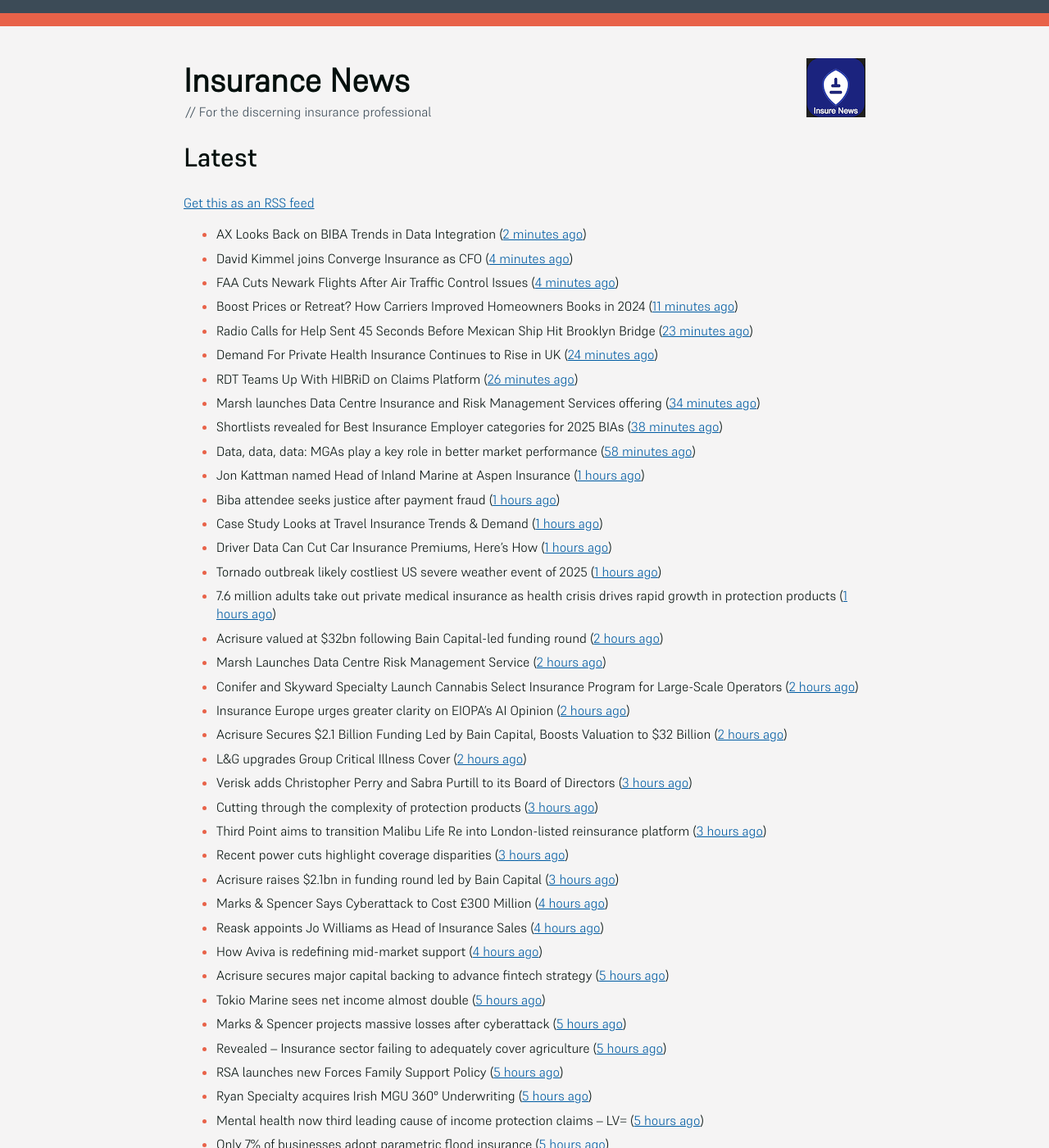
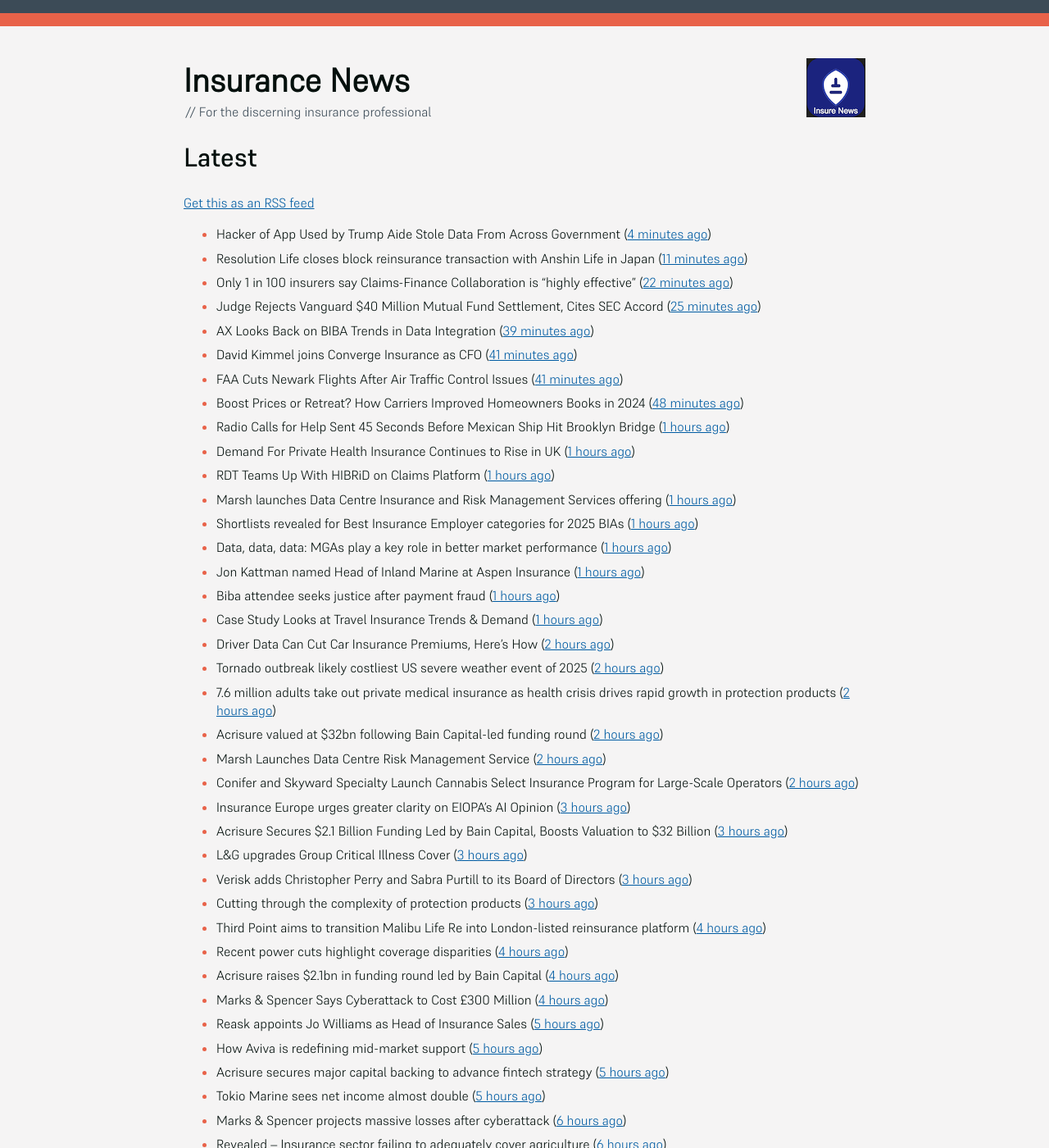
Before and after one commit to mat-0/feeds.thechels.uk, a Jekyll site: the page built from index.md, in a window 1280 px wide and 1400 px high. Shown: the whole window at 82% size. Built offline with Jekyll 4.4.1, drawn with Linux system fonts in a browser that asks for light colours; some of the changed text lies outside the part shown.

Commit message:
New Feed

```diff
--- a/index.md
+++ b/index.md
@@ -8,69 +8,72 @@ description: Latest Updates
 [Get this as an RSS feed](/feed.rss)
 
 <!-- news_marker starts -->
-- AX Looks Back on BIBA Trends in Data Integration ([2 minutes ago](https://insurance-edge.net/2025/05/21/ax-looks-back-on-biba-trends-in-data-integration/))
-- David Kimmel joins Converge Insurance as CFO ([4 minutes ago](https://www.reinsurancene.ws/david-kimmel-joins-converge-insurance-as-cfo/))
-- FAA Cuts Newark Flights After Air Traffic Control Issues ([4 minutes ago](https://www.insurancejournal.com/news/east/2025/05/21/824589.htm))
-- Boost Prices or Retreat? How Carriers Improved Homeowners Books in 2024 ([11 minutes ago](https://www.insurancejournal.com/news/national/2025/05/21/824587.htm))
-- Radio Calls for Help Sent 45 Seconds Before Mexican Ship Hit Brooklyn Bridge ([23 minutes ago](https://www.insurancejournal.com/news/east/2025/05/21/824582.htm))
-- Demand For Private Health Insurance Continues to Rise in UK ([24 minutes ago](https://insurance-edge.net/2025/05/21/demand-for-private-health-insurance-continues-to-rise-in-uk/))
-- RDT Teams Up With HIBRiD on Claims Platform ([26 minutes ago](https://insurance-edge.net/2025/05/21/rdt-teams-up-with-hibrid-on-claims-platform/))
-- Marsh launches Data Centre Insurance and Risk Management Services offering ([34 minutes ago](https://www.reinsurancene.ws/marsh-launches-data-centre-insurance-and-risk-management-services-offering/))
-- Shortlists revealed for Best Insurance Employer categories for 2025 BIAs ([38 minutes ago](https://www.postonline.co.uk/broker/7957793/shortlists-revealed-for-best-insurance-employer-categories-for-2025-bias))
-- Data, data, data: MGAs play a key role in better market performance ([58 minutes ago](https://www.insurancebusinessmag.com/uk/news/columns/data-data-data-mgas-play-a-key-role-in-better-market-performance-536399.aspx))
+- Hacker of App Used by Trump Aide Stole Data From Across Government ([4 minutes ago](https://www.insurancejournal.com/news/national/2025/05/21/824594.htm))
+- Resolution Life closes block reinsurance transaction with Anshin Life in Japan ([11 minutes ago](https://www.reinsurancene.ws/resolution-life-closes-block-reinsurance-transaction-with-anshin-life-in-japan/))
+- Only 1 in 100 insurers say Claims-Finance Collaboration is “highly effective” ([22 minutes ago](https://ifamagazine.com/only-1-in-100-insurers-say-claims-finance-collaboration-is-highly-effective/))
+- Judge Rejects Vanguard $40 Million Mutual Fund Settlement, Cites SEC Accord ([25 minutes ago](https://www.insurancejournal.com/news/east/2025/05/21/824595.htm))
+- AX Looks Back on BIBA Trends in Data Integration ([39 minutes ago](https://insurance-edge.net/2025/05/21/ax-looks-back-on-biba-trends-in-data-integration/))
+- David Kimmel joins Converge Insurance as CFO ([41 minutes ago](https://www.reinsurancene.ws/david-kimmel-joins-converge-insurance-as-cfo/))
+- FAA Cuts Newark Flights After Air Traffic Control Issues ([41 minutes ago](https://www.insurancejournal.com/news/east/2025/05/21/824589.htm))
+- Boost Prices or Retreat? How Carriers Improved Homeowners Books in 2024 ([48 minutes ago](https://www.insurancejournal.com/news/national/2025/05/21/824587.htm))
+- Radio Calls for Help Sent 45 Seconds Before Mexican Ship Hit Brooklyn Bridge ([1 hours ago](https://www.insurancejournal.com/news/east/2025/05/21/824582.htm))
+- Demand For Private Health Insurance Continues to Rise in UK ([1 hours ago](https://insurance-edge.net/2025/05/21/demand-for-private-health-insurance-continues-to-rise-in-uk/))
+- RDT Teams Up With HIBRiD on Claims Platform ([1 hours ago](https://insurance-edge.net/2025/05/21/rdt-teams-up-with-hibrid-on-claims-platform/))
+- Marsh launches Data Centre Insurance and Risk Management Services offering ([1 hours ago](https://www.reinsurancene.ws/marsh-launches-data-centre-insurance-and-risk-management-services-offering/))
+- Shortlists revealed for Best Insurance Employer categories for 2025 BIAs ([1 hours ago](https://www.postonline.co.uk/broker/7957793/shortlists-revealed-for-best-insurance-employer-categories-for-2025-bias))
+- Data, data, data: MGAs play a key role in better market performance ([1 hours ago](https://www.insurancebusinessmag.com/uk/news/columns/data-data-data-mgas-play-a-key-role-in-better-market-performance-536399.aspx))
 - Jon Kattman named Head of Inland Marine at Aspen Insurance ([1 hours ago](https://www.reinsurancene.ws/jon-kattman-named-head-of-inland-marine-at-aspen-insurance/))
 - Biba attendee seeks justice after payment fraud ([1 hours ago](https://www.postonline.co.uk/news/7957800/biba-attendee-seeks-justice-after-payment-fraud))
 - Case Study Looks at Travel Insurance Trends & Demand ([1 hours ago](https://insurance-edge.net/2025/05/21/case-study-looks-at-travel-insurance-trends-demand/))
-- Driver Data Can Cut Car Insurance Premiums, Here’s How ([1 hours ago](https://insurance-edge.net/2025/05/21/driver-data-can-cut-car-insurance-premiums-heres-how/))
-- Tornado outbreak likely costliest US severe weather event of 2025 ([1 hours ago](https://www.reinsurancene.ws/tornado-outbreak-likely-costliest-us-severe-weather-event-of-2025/))
-- 7.6 million adults take out private medical insurance as health crisis drives rapid growth in protection products ([1 hours ago](https://ifamagazine.com/7-6-million-adults-take-out-private-medical-insurance-as-health-crisis-drives-rapid-growth-in-protection-products/))
+- Driver Data Can Cut Car Insurance Premiums, Here’s How ([2 hours ago](https://insurance-edge.net/2025/05/21/driver-data-can-cut-car-insurance-premiums-heres-how/))
+- Tornado outbreak likely costliest US severe weather event of 2025 ([2 hours ago](https://www.reinsurancene.ws/tornado-outbreak-likely-costliest-us-severe-weather-event-of-2025/))
+- 7.6 million adults take out private medical insurance as health crisis drives rapid growth in protection products ([2 hours ago](https://ifamagazine.com/7-6-million-adults-take-out-private-medical-insurance-as-health-crisis-drives-rapid-growth-in-protection-products/))
 - Acrisure valued at $32bn following Bain Capital-led funding round ([2 hours ago](https://www.postonline.co.uk/broker/7957799/acrisure-valued-at-32bn-following-bain-capital-led-funding-round))
 - Marsh Launches Data Centre Risk Management Service ([2 hours ago](https://insurance-edge.net/2025/05/21/marsh-launches-data-centre-risk-management-service/))
 - Conifer and Skyward Specialty Launch Cannabis Select Insurance Program for Large-Scale Operators ([2 hours ago](https://www.insurtechinsights.com/conifer-and-skyward-specialty-launch-cannabis-select-insurance-program-for-large-scale-operators/))
-- Insurance Europe urges greater clarity on EIOPA’s AI Opinion ([2 hours ago](https://www.reinsurancene.ws/insurance-europe-urges-greater-clarity-on-eiopas-ai-opinion/))
-- Acrisure Secures $2.1 Billion Funding Led by Bain Capital, Boosts Valuation to $32 Billion ([2 hours ago](https://www.insurtechinsights.com/acrisure-secures-2-1-billion-funding-led-by-bain-capital-boosts-valuation-to-32-billion/))
-- L&G upgrades Group Critical Illness Cover ([2 hours ago](https://ifamagazine.com/lg-upgrades-group-critical-illness-cover/))
+- Insurance Europe urges greater clarity on EIOPA’s AI Opinion ([3 hours ago](https://www.reinsurancene.ws/insurance-europe-urges-greater-clarity-on-eiopas-ai-opinion/))
+- Acrisure Secures $2.1 Billion Funding Led by Bain Capital, Boosts Valuation to $32 Billion ([3 hours ago](https://www.insurtechinsights.com/acrisure-secures-2-1-billion-funding-led-by-bain-capital-boosts-valuation-to-32-billion/))
+- L&G upgrades Group Critical Illness Cover ([3 hours ago](https://ifamagazine.com/lg-upgrades-group-critical-illness-cover/))
 - Verisk adds Christopher Perry and Sabra Purtill to its Board of Directors ([3 hours ago](https://www.reinsurancene.ws/verisk-adds-christopher-perry-and-sabra-purtill-to-its-board-of-directors/))
 - Cutting through the complexity of protection products ([3 hours ago](https://ifamagazine.com/cutting-through-the-complexity-of-protection-products/))
-- Third Point aims to transition Malibu Life Re into London-listed reinsurance platform ([3 hours ago](https://www.reinsurancene.ws/third-point-aims-to-transition-malibu-life-re-into-london-listed-reinsurance-platform/))
-- Recent power cuts highlight coverage disparities ([3 hours ago](https://www.postonline.co.uk/commercial/7957791/recent-power-cuts-highlight-coverage-disparities))
-- Acrisure raises $2.1bn in funding round led by Bain Capital ([3 hours ago](https://www.reinsurancene.ws/acrisure-raises-2-1bn-in-funding-round-led-by-bain-capital/))
+- Third Point aims to transition Malibu Life Re into London-listed reinsurance platform ([4 hours ago](https://www.reinsurancene.ws/third-point-aims-to-transition-malibu-life-re-into-london-listed-reinsurance-platform/))
+- Recent power cuts highlight coverage disparities ([4 hours ago](https://www.postonline.co.uk/commercial/7957791/recent-power-cuts-highlight-coverage-disparities))
+- Acrisure raises $2.1bn in funding round led by Bain Capital ([4 hours ago](https://www.reinsurancene.ws/acrisure-raises-2-1bn-in-funding-round-led-by-bain-capital/))
 - Marks & Spencer Says Cyberattack to Cost £300 Million ([4 hours ago](https://www.insurancejournal.com/news/international/2025/05/21/824570.htm))
-- Reask appoints Jo Williams as Head of Insurance Sales ([4 hours ago](https://www.reinsurancene.ws/reask-appoints-jo-williams-as-head-of-insurance-sales/))
-- How Aviva is redefining mid-market support ([4 hours ago](https://www.insurancebusinessmag.com/uk/news/breaking-news/how-aviva-is-redefining-midmarket-support-535375.aspx))
+- Reask appoints Jo Williams as Head of Insurance Sales ([5 hours ago](https://www.reinsurancene.ws/reask-appoints-jo-williams-as-head-of-insurance-sales/))
+- How Aviva is redefining mid-market support ([5 hours ago](https://www.insurancebusinessmag.com/uk/news/breaking-news/how-aviva-is-redefining-midmarket-support-535375.aspx))
 - Acrisure secures major capital backing to advance fintech strategy ([5 hours ago](https://www.insurancebusinessmag.com/uk/news/breaking-news/acrisure-secures-major-capital-backing-to-advance-fintech-strategy-536392.aspx))
 - Tokio Marine sees net income almost double ([5 hours ago](https://www.insurancebusinessmag.com/uk/news/breaking-news/tokio-marine-sees-net-income-almost-double-536377.aspx))
-- Marks & Spencer projects massive losses after cyberattack ([5 hours ago](https://www.insurancebusinessmag.com/uk/news/cyber/marks-and-spencer-projects-massive-losses-after-cyberattack-536391.aspx))
-- Revealed – Insurance sector failing to adequately cover agriculture ([5 hours ago](https://www.insurancebusinessmag.com/uk/news/breaking-news/revealed--insurance-sector-failing-to-adequately-cover-agriculture-536376.aspx))
-- RSA launches new Forces Family Support Policy ([5 hours ago](https://www.insurancebusinessmag.com/uk/news/breaking-news/rsa-launches-new-forces-family-support-policy-536375.aspx))
-- Ryan Specialty acquires Irish MGU 360° Underwriting ([5 hours ago](https://www.reinsurancene.ws/ryan-specialty-acquires-irish-mgu-360-underwriting/))
-- Mental health now third leading cause of income protection claims – LV= ([5 hours ago](https://www.insurancebusinessmag.com/uk/news/life-insurance/mental-health-now-third-leading-cause-of-income-protection-claims--lv-536390.aspx))
-- Only 7% of businesses adopt parametric flood insurance ([5 hours ago](https://www.postonline.co.uk/news/7957796/only-7-of-businesses-adopt-parametric-flood-insurance))
-- Xceedance gets CII accreditation for catastrophe risk modelling training programme ([5 hours ago](https://www.insurancebusinessmag.com/uk/news/catastrophe/xceedance-gets-cii-accreditation-for-catastrophe-risk-modelling-training-programme-536374.aspx))
+- Marks & Spencer projects massive losses after cyberattack ([6 hours ago](https://www.insurancebusinessmag.com/uk/news/cyber/marks-and-spencer-projects-massive-losses-after-cyberattack-536391.aspx))
+- Revealed – Insurance sector failing to adequately cover agriculture ([6 hours ago](https://www.insurancebusinessmag.com/uk/news/breaking-news/revealed--insurance-sector-failing-to-adequately-cover-agriculture-536376.aspx))
+- RSA launches new Forces Family Support Policy ([6 hours ago](https://www.insurancebusinessmag.com/uk/news/breaking-news/rsa-launches-new-forces-family-support-policy-536375.aspx))
+- Mental health now third leading cause of income protection claims – LV= ([6 hours ago](https://www.insurancebusinessmag.com/uk/news/life-insurance/mental-health-now-third-leading-cause-of-income-protection-claims--lv-536390.aspx))
+- Only 7% of businesses adopt parametric flood insurance ([6 hours ago](https://www.postonline.co.uk/news/7957796/only-7-of-businesses-adopt-parametric-flood-insurance))
+- Xceedance gets CII accreditation for catastrophe risk modelling training programme ([6 hours ago](https://www.insurancebusinessmag.com/uk/news/catastrophe/xceedance-gets-cii-accreditation-for-catastrophe-risk-modelling-training-programme-536374.aspx))
 - Thoma Bravo’s Nearmap to Buy Insurance Tech Firm Itel for Over $1.3B ([6 hours ago](https://www.insurancejournal.com/news/national/2025/05/21/824558.htm))
-- Europe’s Farm Sector Loses €28 Billion a Year From Climate Risks ([6 hours ago](https://www.insurancejournal.com/news/international/2025/05/21/824536.htm))
-- World Insurance Adds Two Agencies in South Carolina ([6 hours ago](https://www.insurancejournal.com/news/southeast/2025/05/21/824482.htm))
-- Alphabet’s Waymo Gets California Nod for Robotaxi Expansion in Bay Area ([6 hours ago](https://www.insurancejournal.com/news/west/2025/05/21/824562.htm))
-- Carrying on caravanning – courtesy of insurance ([6 hours ago](https://www.postonline.co.uk/personal/7957724/carrying-on-caravanning-%E2%80%93-courtesy-of-insurance))
-- Could aviation insurance be about to skyrocket? ([6 hours ago](https://www.postonline.co.uk/commercial/7957567/could-aviation-insurance-be-about-to-skyrocket))
-- How insurers should tackle the luxury watch theft crisis ([6 hours ago](https://www.postonline.co.uk/claims/7957407/how-insurers-should-tackle-the-luxury-watch-theft-crisis))
+- Europe’s Farm Sector Loses €28 Billion a Year From Climate Risks ([7 hours ago](https://www.insurancejournal.com/news/international/2025/05/21/824536.htm))
+- World Insurance Adds Two Agencies in South Carolina ([7 hours ago](https://www.insurancejournal.com/news/southeast/2025/05/21/824482.htm))
+- Alphabet’s Waymo Gets California Nod for Robotaxi Expansion in Bay Area ([7 hours ago](https://www.insurancejournal.com/news/west/2025/05/21/824562.htm))
+- Carrying on caravanning – courtesy of insurance ([7 hours ago](https://www.postonline.co.uk/personal/7957724/carrying-on-caravanning-%E2%80%93-courtesy-of-insurance))
+- Could aviation insurance be about to skyrocket? ([7 hours ago](https://www.postonline.co.uk/commercial/7957567/could-aviation-insurance-be-about-to-skyrocket))
+- How insurers should tackle the luxury watch theft crisis ([7 hours ago](https://www.postonline.co.uk/claims/7957407/how-insurers-should-tackle-the-luxury-watch-theft-crisis))
 - Ransomware claims costly but stabilized in 2024, Coalition ([15 hours ago](https://www.dig-in.com/news/ransomware-claims-costly-but-stabilized-in-2024-coalition))
-- MGAs: Turning financial infrastructure into a strategic advantage ([15 hours ago](https://www.dig-in.com/opinion/turning-financial-infrastructure-into-a-strategic-advantage))
-- Insurers must manage governance and bias to comply with AI regulation, experts say ([15 hours ago](https://www.dig-in.com/news/ai-governance-and-bias-become-compliance-issues-for-insurers))
-- Exporters rethink routes after tariff shock – Allianz Trade ([15 hours ago](https://www.insurancebusinessmag.com/uk/news/sme/exporters-rethink-routes-after-tariff-shock--allianz-trade-536347.aspx))
-- Marsh secures navy insurance role ([16 hours ago](https://www.insurancebusinessmag.com/uk/news/marine/marsh-secures-navy-insurance-role-536336.aspx))
-- Senate Will Try to Block California Vehicle Standards to Phase Out Gas-Powered Cars ([17 hours ago](https://www.insurancejournal.com/news/west/2025/05/20/824554.htm))
+- MGAs: Turning financial infrastructure into a strategic advantage ([16 hours ago](https://www.dig-in.com/opinion/turning-financial-infrastructure-into-a-strategic-advantage))
+- Insurers must manage governance and bias to comply with AI regulation, experts say ([16 hours ago](https://www.dig-in.com/news/ai-governance-and-bias-become-compliance-issues-for-insurers))
+- Exporters rethink routes after tariff shock – Allianz Trade ([16 hours ago](https://www.insurancebusinessmag.com/uk/news/sme/exporters-rethink-routes-after-tariff-shock--allianz-trade-536347.aspx))
+- Marsh secures navy insurance role ([17 hours ago](https://www.insurancebusinessmag.com/uk/news/marine/marsh-secures-navy-insurance-role-536336.aspx))
+- Senate Will Try to Block California Vehicle Standards to Phase Out Gas-Powered Cars ([18 hours ago](https://www.insurancejournal.com/news/west/2025/05/20/824554.htm))
 - Central US Severe Weather Outbreak Caused Billions in Damages, AccuWeather Says ([19 hours ago](https://www.insurancejournal.com/news/midwest/2025/05/20/824523.htm))
 - Ryan Specialty Acquires Irish MGU 360° Underwriting ([19 hours ago](https://www.insurancejournal.com/news/international/2025/05/20/824530.htm))
 - No NOAA Large-Disaster Data to Hurt Insurers’ Grasp of Secondary Perils, Says AM Best ([19 hours ago](https://www.insurancejournal.com/news/national/2025/05/20/824515.htm))
-- Iowa-Based Ice Cream Manufacturer Issues Recall Over Plastic Concerns ([19 hours ago](https://www.insurancejournal.com/news/midwest/2025/05/20/824520.htm))
-- Stablecoin Bill Advances in US Senate in Big Win for Crypto ([20 hours ago](https://www.insurancejournal.com/news/national/2025/05/20/824512.htm))
-- Cytora and Aisix Solutions Partner to Bolster Insurers’ Wildfire Risk Management ([21 hours ago](https://www.insurtechinsights.com/cytora-and-aisix-solutions-partner-to-bolster-insurers-wildfire-risk-management/))
-- Massachusetts Denies 7.1% Workers’ Comp Rate Hike After 2024 ‘Excessive’ Cut ([21 hours ago](https://www.insurancejournal.com/news/east/2025/05/20/824489.htm))
-- Nearmap to Acquire Itel in $1.3 Billion Deal, Creating $8 Billion Property Intelligence Powerhouse ([21 hours ago](https://www.insurtechinsights.com/nearmap-to-acquire-itel-in-1-3-billion-deal-creating-8-billion-property-intelligence-powerhouse/))
-- Sophos and Capsule Insurance Join Forces to Offer Integrated Cybersecurity and Insurance for UK Businesses ([22 hours ago](https://www.insurtechinsights.com/sophos-and-capsule-insurance-join-forces-to-offer-integrated-cybersecurity-and-insurance-for-uk-businesses/))
-- Bayer Seeks Roundup Settlement, Explores Monsanto Bankruptcy: Reports ([22 hours ago](https://www.insurancejournal.com/news/national/2025/05/20/824477.htm))
-- New England’s Shield Health Settles Data Breach Cases for $15.3 Million ([22 hours ago](https://www.insurancejournal.com/news/east/2025/05/20/824475.htm))
+- Iowa-Based Ice Cream Manufacturer Issues Recall Over Plastic Concerns ([20 hours ago](https://www.insurancejournal.com/news/midwest/2025/05/20/824520.htm))
+- Stablecoin Bill Advances in US Senate in Big Win for Crypto ([21 hours ago](https://www.insurancejournal.com/news/national/2025/05/20/824512.htm))
+- Cytora and Aisix Solutions Partner to Bolster Insurers’ Wildfire Risk Management ([22 hours ago](https://www.insurtechinsights.com/cytora-and-aisix-solutions-partner-to-bolster-insurers-wildfire-risk-management/))
+- Massachusetts Denies 7.1% Workers’ Comp Rate Hike After 2024 ‘Excessive’ Cut ([22 hours ago](https://www.insurancejournal.com/news/east/2025/05/20/824489.htm))
+- Nearmap to Acquire Itel in $1.3 Billion Deal, Creating $8 Billion Property Intelligence Powerhouse ([22 hours ago](https://www.insurtechinsights.com/nearmap-to-acquire-itel-in-1-3-billion-deal-creating-8-billion-property-intelligence-powerhouse/))
+- Sophos and Capsule Insurance Join Forces to Offer Integrated Cybersecurity and Insurance for UK Businesses ([23 hours ago](https://www.insurtechinsights.com/sophos-and-capsule-insurance-join-forces-to-offer-integrated-cybersecurity-and-insurance-for-uk-businesses/))
+- Bayer Seeks Roundup Settlement, Explores Monsanto Bankruptcy: Reports ([23 hours ago](https://www.insurancejournal.com/news/national/2025/05/20/824477.htm))
+- New England’s Shield Health Settles Data Breach Cases for $15.3 Million ([23 hours ago](https://www.insurancejournal.com/news/east/2025/05/20/824475.htm))
 - Japan’s Big Non-Life Insurers Plan to Sell Cross Shareholdings ([1 days ago](https://www.insurancejournal.com/news/international/2025/05/20/824468.htm))
 - Demand for support for Parkinsons and other long-term conditions is up 30%, finds RedArc ([1 days ago](https://ifamagazine.com/demand-for-support-for-parkinsons-and-other-long-term-conditions-is-up-30-finds-redarc/))
 - Ageas to keep Esure and Saga brands ([1 days ago](https://www.postonline.co.uk/news/7957788/ageas-to-keep-esure-and-saga-brands))
@@ -92,8 +95,6 @@ description: Latest Updates
 - Driverless Trucking Firm Aurora Puts Human Back in Driver’s Seat ([1 days ago](https://www.insurancejournal.com/news/southcentral/2025/05/20/824443.htm))
 - Big Interview: Jason Richards, Swiss Re ([1 days ago](https://www.postonline.co.uk/reinsurance/7957541/big-interview-jason-richards-swiss-re))
 - APCIA: Record Shows ‘Minimal Complaints’ on Hurricane Milton, Helene Claims ([1 days ago](https://www.insurancejournal.com/news/national/2025/05/20/824364.htm))
-- Italy’s Data Watchdog Fines AI Company Replika’s Developer $5.6 Million ([1 days ago](https://www.insurancejournal.com/news/international/2025/05/20/824403.htm))
-- EY Negligently Missed Huge Fraud at Collapsed Hospital Operator, $3B UK Trial Hears ([1 days ago](https://www.insurancejournal.com/news/international/2025/05/20/824369.htm))
 - A new era for justice in Northern Ireland? ([1 days ago](https://www.postonline.co.uk/claims/7957782/a-new-era-for-justice-in-northern-ireland))
 - AI data management crucial for insurers' compliance ([1 days ago](https://www.dig-in.com/news/ai-data-management-crucial-for-insurers-compliance))
 - Strategies for navigating regulatory changes in a digital landscape ([1 days ago](https://www.dig-in.com/opinion/strategies-for-navigating-federal-and-state-regulations))
```
Also changed, not shown: other parts of index.md (+0 -1 lines).
